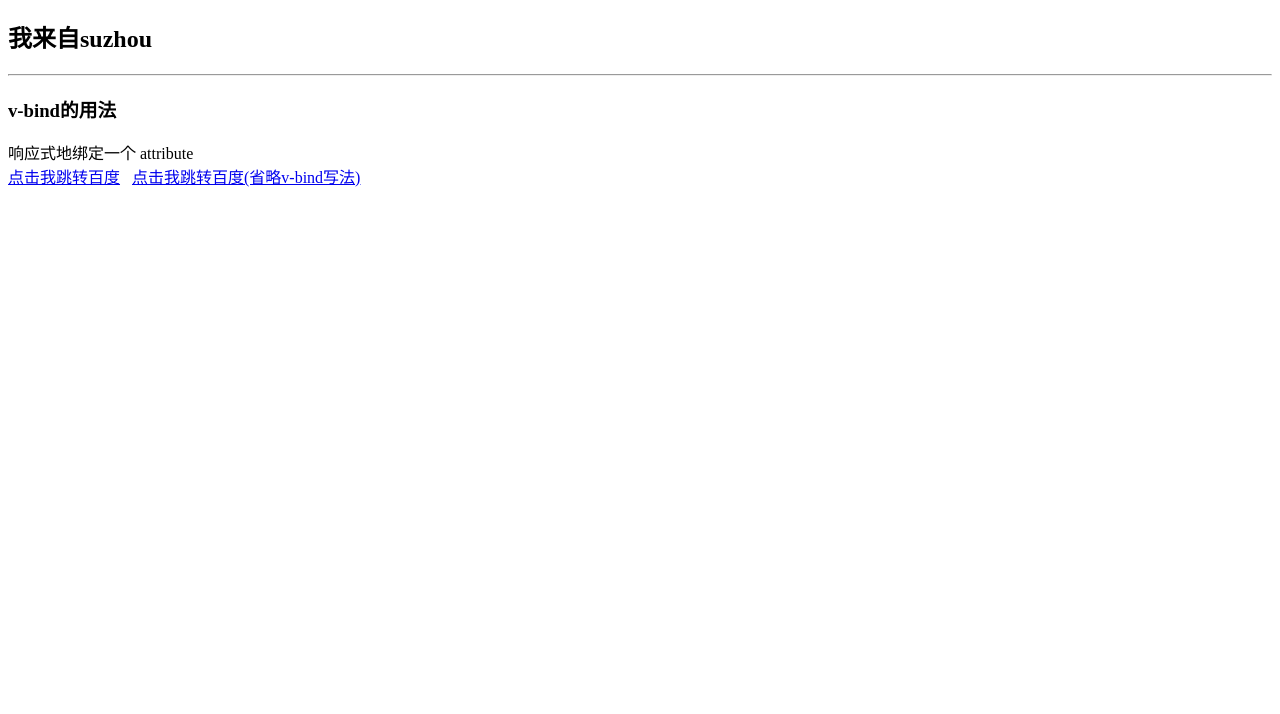
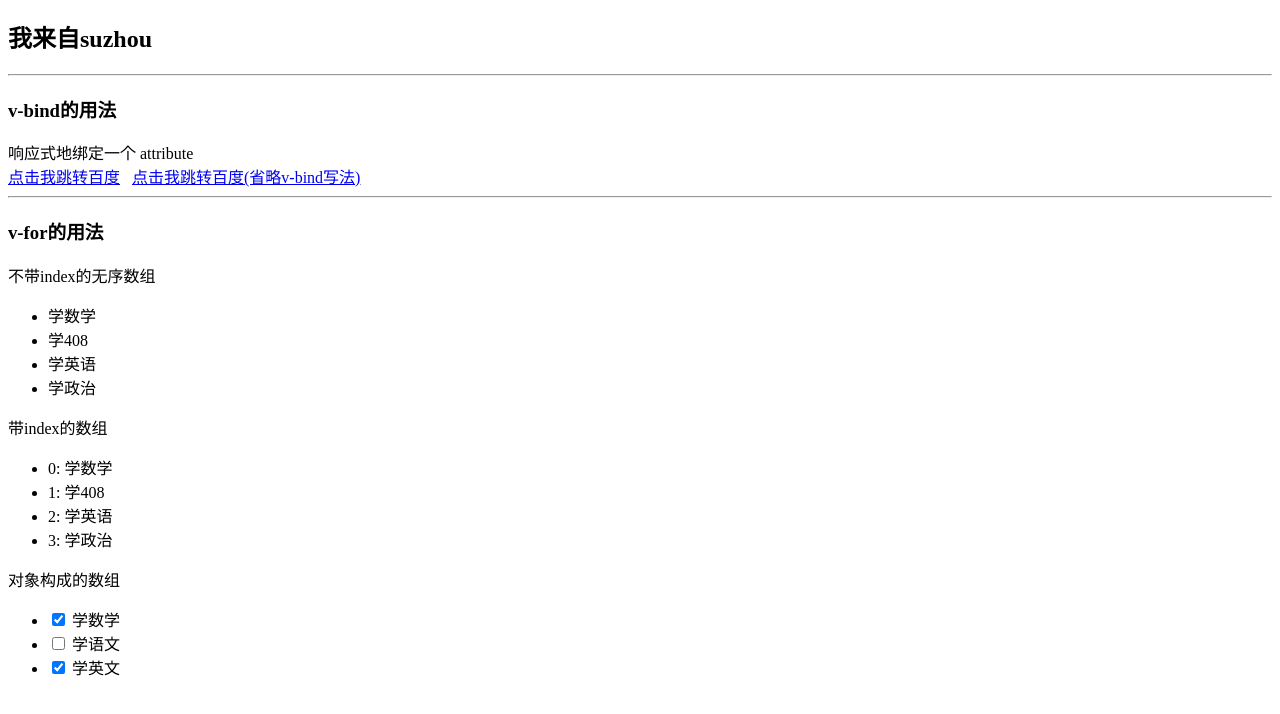
Before and after one commit to Cyun0221/VueCyun, a plain HTML site: page 02-vue-basis/01-create-vue-app/index.html in a window 1280 px wide. Shown: the part 70-784 px from the top of the page. Drawn offline with Linux system fonts and the light colour scheme.

Commit message:
update: update how to use v-for

```diff
--- a/02-vue-basis/01-create-vue-app/index.html
+++ b/02-vue-basis/01-create-vue-app/index.html
@@ -18,7 +18,26 @@
         <a v-bind:href="link">点击我跳转百度</a>
         &nbsp;
         <a :href="link">点击我跳转百度(省略v-bind写法)</a>
-
+        <hr>
+        <h3>v-for的用法</h3>
+        <div>不带index的无序数组</div>
+        <ul>
+            <li v-for="todo in todos">
+                {{ todo }}
+            </li>
+        </ul>
+        <div>带index的数组</div>
+        <ul>
+            <li v-for="(todo, index) in todos">
+                {{ index }}: {{ todo }}
+            </li>
+        </ul>
+        <div>对象构成的数组</div>
+        <ul>
+            <li v-for="istodo in istodos">
+                <input type="checkbox" :checked="istodo.complete"> {{ istodo.content }}
+            </li>
+        </ul>
     </div>
     <script src="index.js"></script>
 </body>
--- a/02-vue-basis/01-create-vue-app/index.js
+++ b/02-vue-basis/01-create-vue-app/index.js
@@ -9,6 +9,21 @@ const app = Vue.createApp({
                 city: "suzhou",
             },
             link: "http://www.baidu.com",
+            todos: ["学数学", "学408", "学英语", "学政治"],
+            istodos: [
+                {
+                    complete: true,
+                    content: "学数学"
+                },
+                {
+                    complete: false,
+                    content: "学语文"
+                },
+                {
+                    complete: true,
+                    content: "学英文"
+                }
+            ]
         }
     },
 });
```
